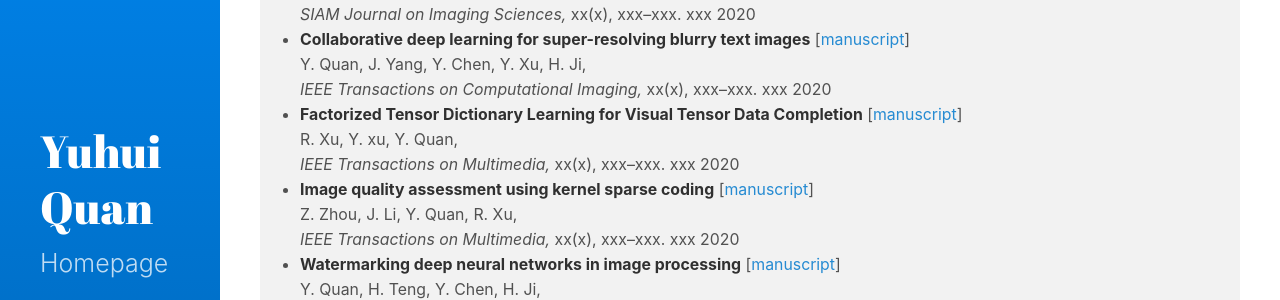
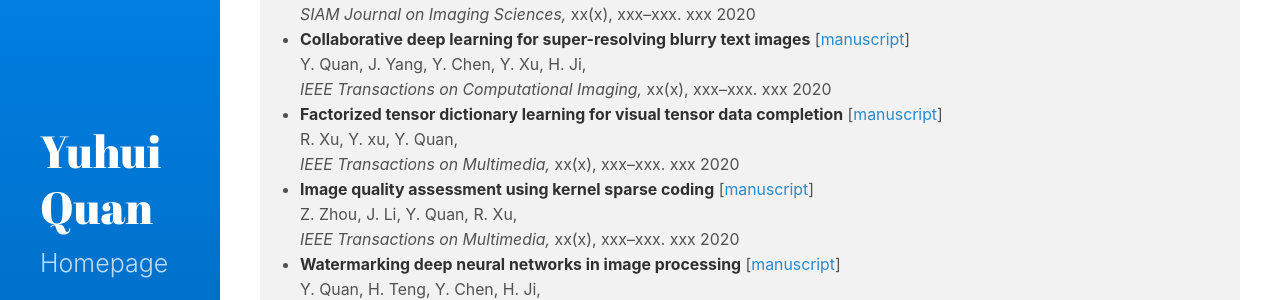
Before and after one commit to Dofboom/Dofboom.github.io, a Jekyll site: the page built from category/c_publication.md, in a window 1280 px wide and 900 px high. Shown: the part 310-610 px from the top of the window. Built offline with Jekyll 4.4.1, drawn with Linux system fonts in a browser that asks for light colours.

Commit message:
Update c_publication.md

```diff
--- a/category/c_publication.md
+++ b/category/c_publication.md
@@ -22,7 +22,7 @@ title: Publication
 <span style="font-size: 95%;">Y. Quan, J. Yang, Y. Chen, Y. Xu, H. Ji, <br />
 <em>IEEE Transactions on Computational Imaging, </em>xx(x), xxx–xxx. xxx 2020</span></li>
 
-<li><span style="font-size: 95%;"><strong>Factorized Tensor Dictionary Learning for Visual Tensor Data Completion</strong>  [<a href="https://github.com/Dofboom/Dofboom.github.io/raw/master/manuscript/20x-tmm-Factorized%20Tensor%20Dictionary%20Learning%20for%20Visual%20Tensor%20Data%20Completion.PDF">manuscript</a>]</span><br />
+<li><span style="font-size: 95%;"><strong>Factorized tensor dictionary learning for visual tensor data completion</strong>  [<a href="https://github.com/Dofboom/Dofboom.github.io/raw/master/manuscript/20x-tmm-Factorized%20Tensor%20Dictionary%20Learning%20for%20Visual%20Tensor%20Data%20Completion.PDF">manuscript</a>]</span><br />
 <span style="font-size: 95%;">R. Xu, Y. xu, Y. Quan, <br />
 <em>IEEE Transactions on Multimedia, </em>xx(x), xxx–xxx. xxx 2020</span></li>
 
```
